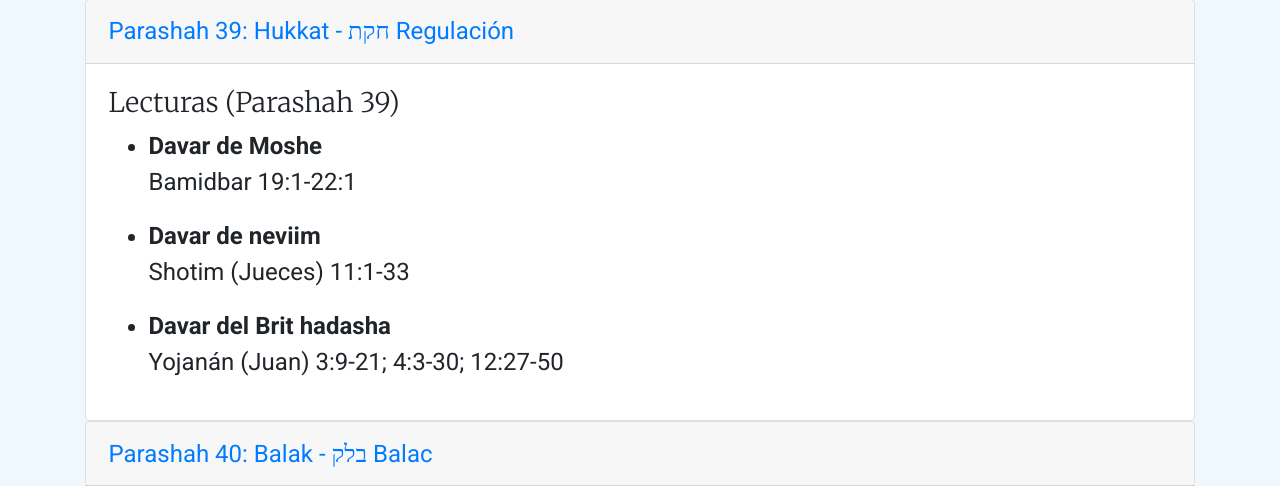
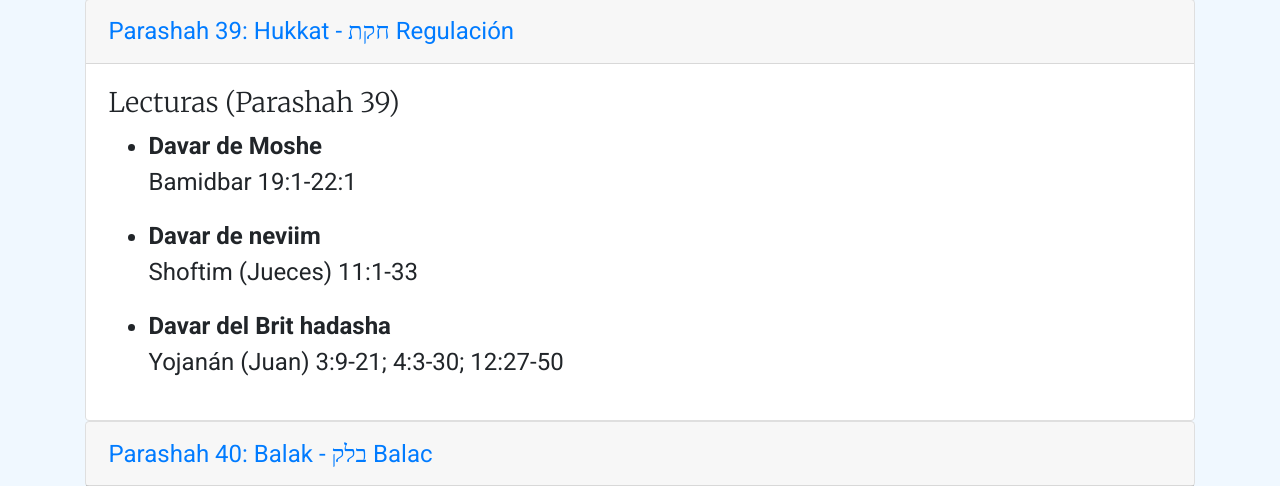
Before and after one commit to alrom7/efraimregresa.org, a PHP site: page /parashot.php in a window 1280 px wide, after a click on "Parashah 39: Hukkat - חקת Regulación". Shown: the part 5977-6463 px from the top of the page. Run offline with PHP 8.4, Linux system fonts and the light colour scheme; some libraries are stand-ins or nearby versions.

Commit message:
Parashah 39 -Shoftim

```diff
--- a/parashot.php
+++ b/parashot.php
@@ -1254,7 +1254,7 @@ style="background-image: url('img/banner/bamidbar.jpg');
             </li>
             <li>
               <b>Davar de neviim</b>
-              <p>Shotim (Jueces) 11:1-33</p>
+              <p>Shoftim (Jueces) 11:1-33</p>
             </li>
             <li>
               <b>Davar del Brit hadasha</b>
```
